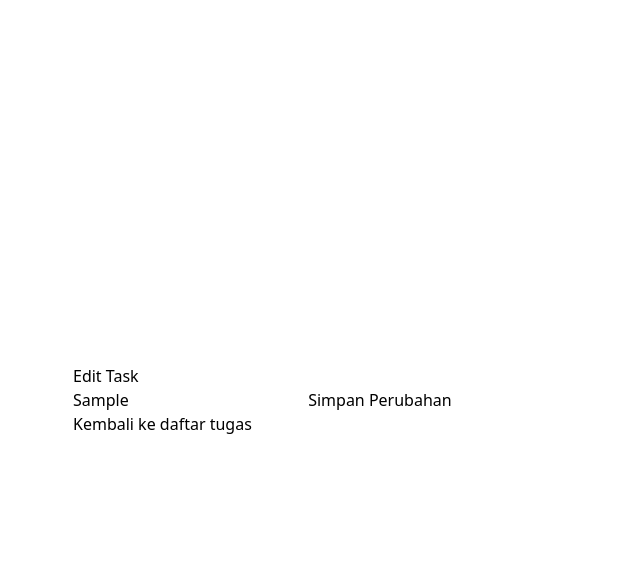
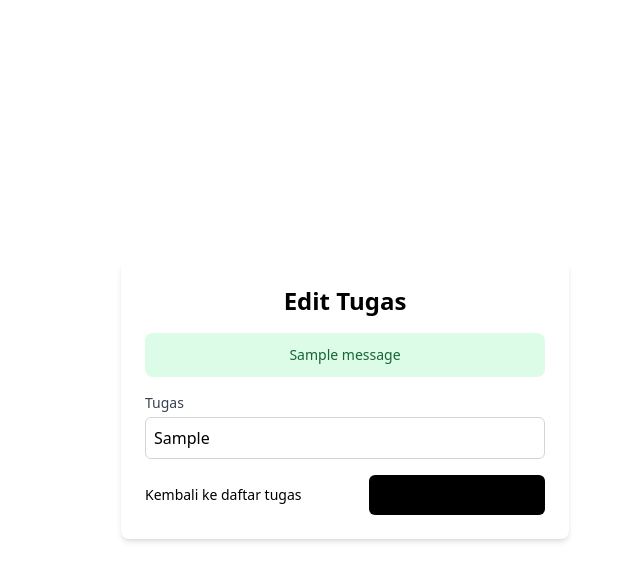
Before and after one commit to HafizhHabiibi/project-ibmskillsbuild-capstone, a Flask app: page /edit/1 in a window 1280 px wide. Shown: the top 581 px of the page, without its empty margins (295-935 px from the left). Run offline with Flask 3, Linux system fonts and the light colour scheme; the visitor is signed in with stand-in values (Sample User, id 1); tables that the repository leaves empty hold one stand-in row (values such as "Sample post"); one stand-in notice (Sample message) is shown; some libraries are stand-ins or nearby versions.

Commit message:
feat(edit):front end tailwind

```diff
--- a/app/templates/edit.html
+++ b/app/templates/edit.html
@@ -2,12 +2,50 @@
 {% block title %}Edit Task{% endblock %}
 
 {% block content %}
-<h2>Edit Task</h2>
+<div class="bg-white p-6 rounded-lg shadow-md max-w-md mx-auto">
+    <h2 class="text-2xl font-bold mb-4 text-center">Edit Tugas</h2>
 
-<form method="POST" action="{{ url_for('main.edit', id=todo.id) }}">
-    <input type="text" name="task" value="{{ todo.task }}" required>
-    <button type="submit">Simpan Perubahan</button>
-</form>
+    <!-- Flash Message -->
+    {% with messages = get_flashed_messages(with_categories=true) %}
+      {% if messages %}
+        {% for category, message in messages %}
+          <div class="text-sm p-3 rounded-lg mb-4 text-center
+            {% if category == 'success' %}bg-green-100 text-green-800
+            {% elif category == 'danger' %}bg-red-100 text-red-800
+            {% elif category == 'warning' %}bg-yellow-100 text-yellow-800
+            {% else %}bg-gray-100 text-gray-800
+            {% endif %}
+          ">
+            {{ message }}
+          </div>
+        {% endfor %}
+      {% endif %}
+    {% endwith %}
 
-<p><a href="{{ url_for('main.todo') }}">Kembali ke daftar tugas</a></p>
+    <form method="POST" action="{{ url_for('main.edit', id=todo.id) }}" class="space-y-4">
+        <div>
+            <label for="task" class="block text-sm font-medium text-gray-700 mb-1">Tugas</label>
+            <input
+                type="text"
+                name="task"
+                id="task"
+                value="{{ todo.task }}"
+                required
+                class="w-full p-2 border border-gray-300 rounded-md focus:outline-none focus:ring-2 focus:ring-pink-200"
+            >
+        </div>
+
+        <div class="flex justify-between items-center">
+            <a href="{{ url_for('main.todo') }}" class="text-sm text-black hover:text-pink-200 transition">
+                Kembali ke daftar tugas
+            </a>
+            <button
+                type="submit"
+                class="bg-black text-black px-4 py-2 rounded-md hover:bg-pink-200 transition"
+            >
+                Simpan Perubahan
+            </button>
+        </div>
+    </form>
+</div>
 {% endblock %}
```
